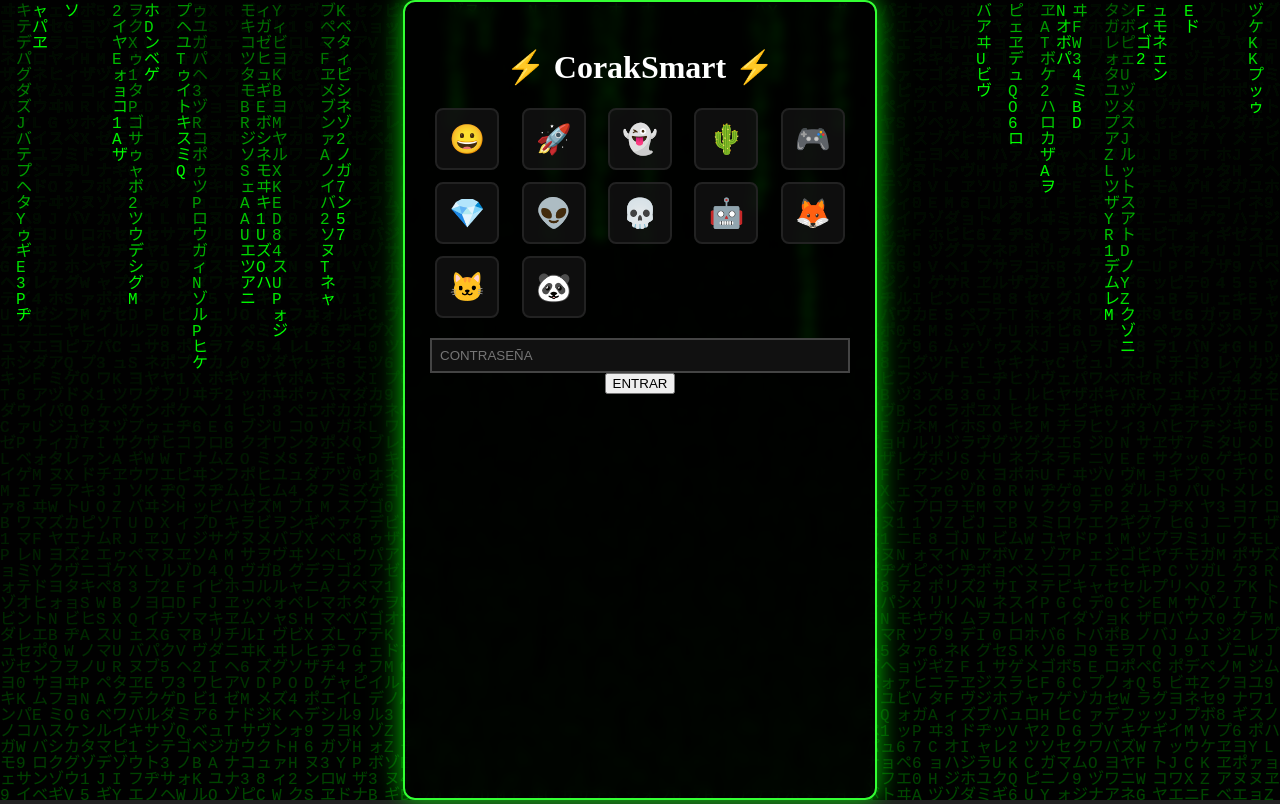
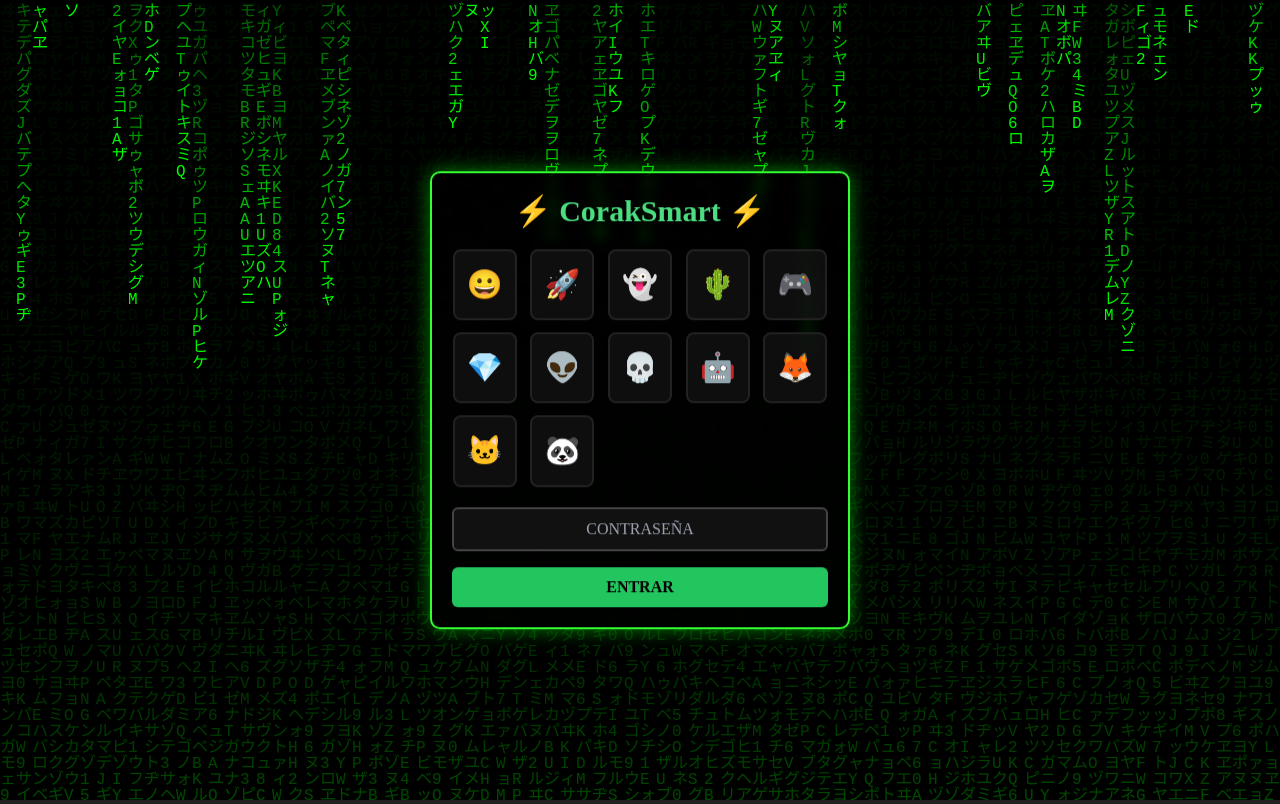
Before and after one commit to Qonejo/coraksmart, a React (Vite) app in the folder web/: page /emoji-login in a window 1280 px wide. Built offline with nearby package versions, Linux system fonts and the light colour scheme; no server answers.

Commit message:
Fix emoji login layout and global CSS loading

```diff
--- a/web/src/index.css
+++ b/web/src/index.css
@@ -1,6 +1,5 @@
+@import './styles/style.css';
+
 @tailwind base;
 @tailwind components;
 @tailwind utilities;
-
-/* 👇 aquí importas tu estilo RPG */
-@import './styles/style.css';
--- a/web/src/main.tsx
+++ b/web/src/main.tsx
@@ -7,7 +7,7 @@ import Admin from './pages/Admin';
 import EmojiLogin from './pages/EmojiLogin';
 import Profile from './pages/Profile';
 import Settings from './pages/Settings';
-import './styles/style.css';
+import './index.css';
 
 const router = createBrowserRouter([
   { path: '/', element: <Home /> },
--- a/web/src/styles/style.css
+++ b/web/src/styles/style.css
@@ -142,27 +142,23 @@ h2 {
 /* ============================================= */
 .login-container {
   position: fixed;
-  inset: 0;
-  margin: auto;
-  background: rgba(0, 0, 0, 0.55);
+  top: 50%;
+  left: 50%;
+  transform: translate(-50%, -50%);
+  background: rgba(0, 0, 0, 0.6);
   backdrop-filter: blur(6px);
 
   border: 2px solid #33ff33;
-  border-radius: 12px;
+  border-radius: 10px;
 
-  padding: 25px;
+  padding: 20px;
   text-align: center;
 
   z-index: 20;
 
-  box-shadow:
-    0 0 20px rgba(0, 255, 0, 0.6),
-    0 0 40px rgba(0, 255, 0, 0.3);
-
   width: 90%;
   max-width: 420px;
-  max-height: calc(100vh - 2rem);
-  overflow-y: auto;
+  box-shadow: 0 0 20px rgba(0, 255, 0, 0.5);
 }
 
 .emoji-grid {
```
